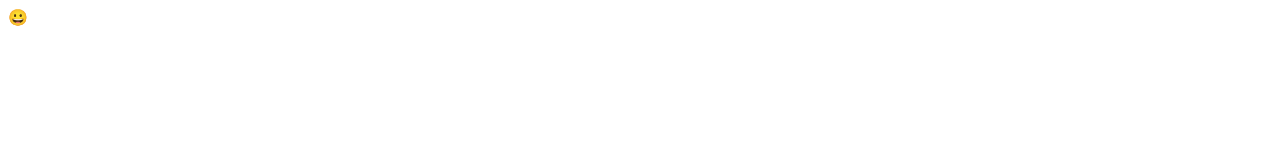
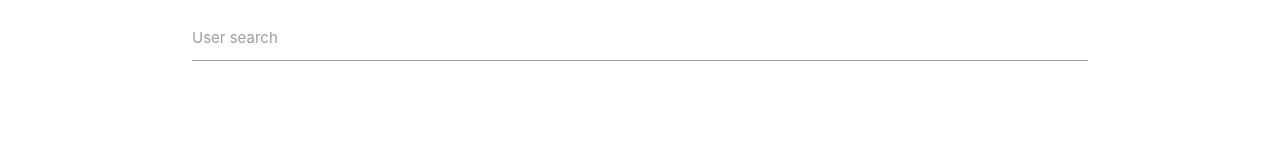
Before and after one commit to F0LI4GE/RxJS-practice, a website built with webpack: page index.html in a window 1280 px wide. Built offline with nearby package versions, Linux system fonts and the light colour scheme.

Commit message:
try out rxjs

```diff
--- a/index.html
+++ b/index.html
@@ -1,11 +1,24 @@
 <!DOCTYPE html>
 <html>
-    <head>
-        <meta charset="utf-8" />
-        <title>RxJS practice</title>
-    </head>
-    <body>
-        <div class="root">😀</div>
-    </body>
+  <head>
+    <meta charset="utf-8" />
+    <title>RxJS practice</title>
+    <link
+      rel="stylesheet"
+      href="https://cdnjs.cloudflare.com/ajax/libs/materialize/1.0.0/css/materialize.min.css"
+    />
+  </head>
+  <body>
+    <div class="container">
+      <div class="input-field">
+        <input type="text" id="search" />
+        <label for="search">User search</label>
+      </div>
 
+      <div class="row">
+        <div class="col s6 offset-s3" id="result"></div>
+      </div>
+    </div>
+    <script src="https://cdnjs.cloudflare.com/ajax/libs/materialize/1.0.0/js/materialize.min.js"></script>
+  </body>
 </html>
--- a/src/index.ts
+++ b/src/index.ts
@@ -1 +1,52 @@
-console.log("Hello World!");
+import { EMPTY, fromEvent } from 'rxjs';
+import {
+  map,
+  debounceTime,
+  distinctUntilChanged,
+  switchMap,
+  mergeMap,
+  tap,
+  catchError,
+  filter,
+} from 'rxjs/operators';
+import { ajax } from 'rxjs/ajax';
+
+type SearchResponse = {
+  items: any[];
+};
+
+const GITHUB_API_URL = 'https://api.github.com';
+
+const searchInput = document.getElementById('search');
+const searchResult = document.getElementById('result');
+
+const stream$ = fromEvent(searchInput, 'input').pipe(
+  map((e) => (<HTMLInputElement>event.target).value),
+  debounceTime(1000),
+  distinctUntilChanged(),
+  tap(() => (searchResult.innerHTML = '')),
+  filter((v) => !!v.trim()),
+  switchMap((value) =>
+    ajax
+      .getJSON(`${GITHUB_API_URL}/search/users?q=${value}`)
+      .pipe(catchError((err) => EMPTY))
+  ),
+  map((response: SearchResponse) => response.items),
+  mergeMap((items) => items)
+);
+
+stream$.subscribe((user) => {
+  const html = `
+    <div class="card">
+        <div class="card-image">
+            <img src="${user.avatar_url}">
+            <span class="card-title">${user.login}</span>
+        </div>
+        <div class="card-action">
+            <a href="${user.html_url}" target="_blank">Open Github</a>
+        </div>
+    </div>
+    `;
+
+  searchResult.insertAdjacentHTML('beforeend', html);
+});
```
Also changed, not shown: .prettierrc.json.
